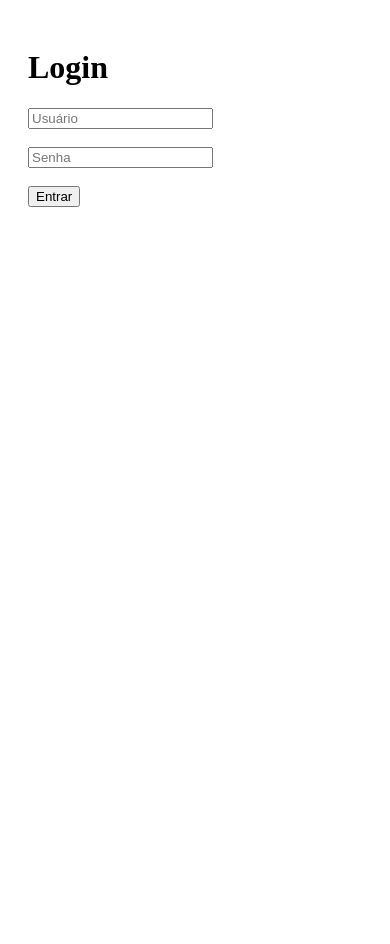
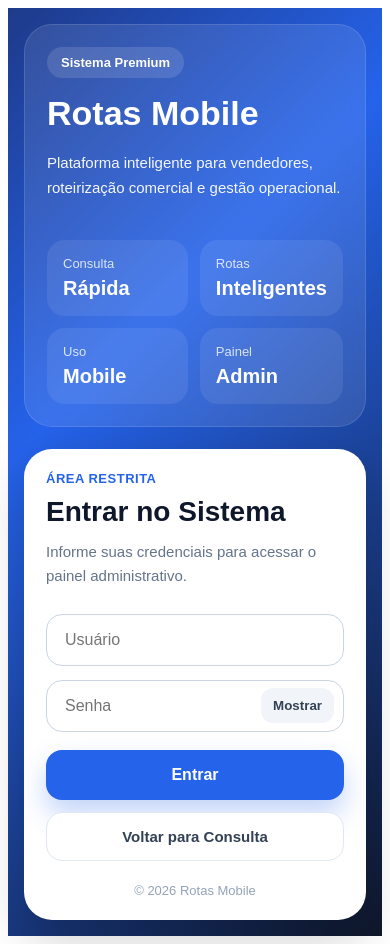
Before and after one commit to projetosdigs-web/rotas-web, a React (Vite) app: page /login in a window 390 px wide. Before the commit the page ends 844 px from the top, so only its background shows below. Built offline with nearby package versions, Linux system fonts and the light colour scheme.

Commit message:
mobile first dashboard

```diff
--- a/src/pages/Dashboard.jsx
+++ b/src/pages/Dashboard.jsx
@@ -1,7 +1,19 @@
 import { useNavigate } from "react-router-dom";
+import { useEffect, useState } from "react";
 
 export default function Dashboard() {
   const navigate = useNavigate();
+  const [isMobile, setIsMobile] = useState(false);
+
+  useEffect(() => {
+    function handleResize() {
+      setIsMobile(window.innerWidth <= 768);
+    }
+
+    handleResize();
+    window.addEventListener("resize", handleResize);
+    return () => window.removeEventListener("resize", handleResize);
+  }, []);
 
   function logout() {
     localStorage.removeItem("token");
@@ -70,7 +82,7 @@ export default function Dashboard() {
         minHeight: "100vh",
         background:
           "linear-gradient(180deg, #eff6ff 0%, #f8fafc 45%, #ffffff 100%)",
-        padding: "28px 18px 48px",
+        padding: isMobile ? "18px 12px 36px" : "28px 18px 48px",
         fontFamily: "Arial, sans-serif",
       }}
     >
@@ -78,8 +90,8 @@ export default function Dashboard() {
         <div
           style={{
             background: "#ffffff",
-            borderRadius: 28,
-            padding: 30,
+            borderRadius: isMobile ? 20 : 28,
+            padding: isMobile ? 20 : 30,
             boxShadow: "0 18px 45px rgba(15,23,42,0.08)",
             border: "1px solid #e2e8f0",
             marginBottom: 24,
@@ -103,7 +115,7 @@ export default function Dashboard() {
           <h1
             style={{
               margin: 0,
-              fontSize: 40,
+              fontSize: isMobile ? 30 : 40,
               lineHeight: 1.1,
               color: "#0f172a",
             }}
@@ -115,7 +127,7 @@ export default function Dashboard() {
             style={{
               marginTop: 12,
               color: "#475569",
-              fontSize: 17,
+              fontSize: isMobile ? 15 : 17,
               lineHeight: 1.6,
               maxWidth: 800,
             }}
@@ -127,6 +139,7 @@ export default function Dashboard() {
           <div
             style={{
               display: "flex",
+              flexDirection: isMobile ? "column" : "row",
               gap: 12,
               flexWrap: "wrap",
               marginTop: 18,
@@ -135,6 +148,7 @@ export default function Dashboard() {
             <button
               onClick={() => ir("/consulta")}
               style={{
+                width: isMobile ? "100%" : "auto",
                 padding: "13px 18px",
                 borderRadius: 14,
                 border: "1px solid #dbeafe",
@@ -150,6 +164,7 @@ export default function Dashboard() {
             <button
               onClick={() => ir("/rotas-dia")}
               style={{
+                width: isMobile ? "100%" : "auto",
                 padding: "13px 18px",
                 borderRadius: 14,
                 border: "1px solid #e2e8f0",
@@ -167,7 +182,9 @@ export default function Dashboard() {
         <div
           style={{
             display: "grid",
-            gridTemplateColumns: "repeat(auto-fit, minmax(280px, 1fr))",
+            gridTemplateColumns: isMobile
+              ? "1fr"
+              : "repeat(auto-fit, minmax(280px, 1fr))",
             gap: 18,
           }}
         >
@@ -178,7 +195,7 @@ export default function Dashboard() {
               style={{
                 background: "#ffffff",
                 borderRadius: 22,
-                padding: 22,
+                padding: isMobile ? 18 : 22,
                 boxShadow: "0 10px 30px rgba(15,23,42,0.08)",
                 border: "1px solid #e2e8f0",
                 cursor: "pointer",
@@ -187,14 +204,18 @@ export default function Dashboard() {
                 transition: "all 0.2s ease",
               }}
               onMouseEnter={(e) => {
+                if (!isMobile) {
                   e.currentTarget.style.transform = "translateY(-4px)";
                   e.currentTarget.style.boxShadow =
                     "0 16px 36px rgba(15,23,42,0.12)";
+                }
               }}
               onMouseLeave={(e) => {
+                if (!isMobile) {
                   e.currentTarget.style.transform = "translateY(0)";
                   e.currentTarget.style.boxShadow =
                     "0 10px 30px rgba(15,23,42,0.08)";
+                }
               }}
             >
               <div
@@ -224,7 +245,7 @@ export default function Dashboard() {
 
               <div
                 style={{
-                  fontSize: 28,
+                  fontSize: isMobile ? 24 : 28,
                   fontWeight: "bold",
                   color: "#0f172a",
                   lineHeight: 1.1,
@@ -251,6 +272,8 @@ export default function Dashboard() {
           <button
             onClick={logout}
             style={{
+              width: isMobile ? "100%" : "auto",
+              maxWidth: isMobile ? 320 : "none",
               padding: "15px 24px",
               borderRadius: 16,
               border: "none",
--- a/src/pages/Login.jsx
+++ b/src/pages/Login.jsx
@@ -1,12 +1,32 @@
-import { useState } from "react";
+import { useState, useEffect } from "react";
 import { api } from "../services/api";
 
 export default function Login() {
   const [username, setUsername] = useState("");
   const [password, setPassword] = useState("");
+  const [loading, setLoading] = useState(false);
+  const [mostrarSenha, setMostrarSenha] = useState(false);
+  const [isMobile, setIsMobile] = useState(false);
+
+  useEffect(() => {
+    function handleResize() {
+      setIsMobile(window.innerWidth <= 768);
+    }
+
+    handleResize();
+    window.addEventListener("resize", handleResize);
+    return () => window.removeEventListener("resize", handleResize);
+  }, []);
 
   async function handleLogin() {
+    if (!username || !password) {
+      alert("Preencha usuário e senha");
+      return;
+    }
+
     try {
+      setLoading(true);
+
       const res = await api.post("/auth/login", {
         username,
         password,
@@ -15,28 +35,284 @@ export default function Login() {
       localStorage.setItem("token", res.data.access_token);
       window.location.href = "/dashboard";
     } catch (err) {
-      alert("Erro no login");
+      alert("Usuário ou senha inválidos");
+    } finally {
+      setLoading(false);
     }
   }
 
   return (
-    <div style={{ padding: 20 }}>
-      <h1>Login</h1>
+    <div
+      style={{
+        minHeight: "100vh",
+        background:
+          "linear-gradient(135deg, #1e3a8a 0%, #2563eb 35%, #0f172a 100%)",
+        display: "flex",
+        alignItems: "center",
+        justifyContent: "center",
+        padding: 16,
+        fontFamily: "Arial, sans-serif",
+      }}
+    >
+      <div
+        style={{
+          width: "100%",
+          maxWidth: 1080,
+          display: "grid",
+          gridTemplateColumns: isMobile ? "1fr" : "1.1fr 0.9fr",
+          gap: 22,
+          alignItems: "stretch",
+        }}
+      >
+        {/* LADO ESQUERDO */}
+        <div
+          style={{
+            background: "rgba(255,255,255,0.10)",
+            border: "1px solid rgba(255,255,255,0.12)",
+            backdropFilter: "blur(10px)",
+            borderRadius: 28,
+            padding: isMobile ? 22 : 34,
+            color: "#fff",
+            display: "flex",
+            flexDirection: "column",
+            justifyContent: "space-between",
+          }}
+        >
+          <div>
+            <div
+              style={{
+                display: "inline-flex",
+                padding: "8px 14px",
+                borderRadius: 999,
+                background: "rgba(255,255,255,0.12)",
+                fontSize: 13,
+                fontWeight: "bold",
+                marginBottom: 18,
+              }}
+            >
+              Sistema Premium
+            </div>
 
+            <h1
+              style={{
+                margin: 0,
+                fontSize: isMobile ? 34 : 48,
+                lineHeight: 1.05,
+              }}
+            >
+              Rotas Mobile
+            </h1>
+
+            <p
+              style={{
+                marginTop: 18,
+                fontSize: isMobile ? 15 : 18,
+                lineHeight: 1.7,
+                opacity: 0.95,
+                maxWidth: 520,
+              }}
+            >
+              Plataforma inteligente para vendedores, roteirização comercial e
+              gestão operacional.
+            </p>
+          </div>
+
+          <div
+            style={{
+              display: "grid",
+              gridTemplateColumns: "1fr 1fr",
+              gap: 12,
+              marginTop: 24,
+            }}
+          >
+            {[
+              { t: "Consulta", v: "Rápida" },
+              { t: "Rotas", v: "Inteligentes" },
+              { t: "Uso", v: "Mobile" },
+              { t: "Painel", v: "Admin" },
+            ].map((item, i) => (
+              <div
+                key={i}
+                style={{
+                  background: "rgba(255,255,255,0.08)",
+                  borderRadius: 18,
+                  padding: 16,
+                }}
+              >
+                <div
+                  style={{
+                    fontSize: 13,
+                    opacity: 0.8,
+                    marginBottom: 6,
+                  }}
+                >
+                  {item.t}
+                </div>
+
+                <div
+                  style={{
+                    fontSize: 20,
+                    fontWeight: "bold",
+                  }}
+                >
+                  {item.v}
+                </div>
+              </div>
+            ))}
+          </div>
+        </div>
+
+        {/* LADO DIREITO LOGIN */}
+        <div
+          style={{
+            background: "#ffffff",
+            borderRadius: 28,
+            padding: isMobile ? 22 : 34,
+            boxShadow: "0 20px 50px rgba(0,0,0,0.18)",
+          }}
+        >
+          <div
+            style={{
+              fontSize: 13,
+              color: "#2563eb",
+              fontWeight: "bold",
+              marginBottom: 10,
+              textTransform: "uppercase",
+              letterSpacing: 0.5,
+            }}
+          >
+            Área Restrita
+          </div>
+
+          <h2
+            style={{
+              margin: 0,
+              fontSize: isMobile ? 28 : 34,
+              color: "#0f172a",
+            }}
+          >
+            Entrar no Sistema
+          </h2>
+
+          <p
+            style={{
+              marginTop: 12,
+              color: "#64748b",
+              lineHeight: 1.6,
+              fontSize: 15,
+            }}
+          >
+            Informe suas credenciais para acessar o painel administrativo.
+          </p>
+
+          <div style={{ marginTop: 26 }}>
             <input
               placeholder="Usuário"
+              value={username}
               onChange={(e) => setUsername(e.target.value)}
+              onKeyDown={(e) => e.key === "Enter" && handleLogin()}
+              style={{
+                width: "100%",
+                padding: "16px 18px",
+                borderRadius: 16,
+                border: "1px solid #cbd5e1",
+                fontSize: 16,
+                marginBottom: 14,
+                boxSizing: "border-box",
+                outline: "none",
+              }}
             />
-      <br /><br />
 
+            <div style={{ position: "relative" }}>
               <input
                 placeholder="Senha"
-        type="password"
+                type={mostrarSenha ? "text" : "password"}
+                value={password}
                 onChange={(e) => setPassword(e.target.value)}
+                onKeyDown={(e) => e.key === "Enter" && handleLogin()}
+                style={{
+                  width: "100%",
+                  padding: "16px 18px",
+                  paddingRight: 95,
+                  borderRadius: 16,
+                  border: "1px solid #cbd5e1",
+                  fontSize: 16,
+                  boxSizing: "border-box",
+                  outline: "none",
+                }}
               />
-      <br /><br />
 
-      <button onClick={handleLogin}>Entrar</button>
+              <button
+                onClick={() => setMostrarSenha(!mostrarSenha)}
+                style={{
+                  position: "absolute",
+                  right: 10,
+                  top: 8,
+                  border: "none",
+                  background: "#f1f5f9",
+                  padding: "10px 12px",
+                  borderRadius: 12,
+                  cursor: "pointer",
+                  fontWeight: "bold",
+                  color: "#334155",
+                }}
+              >
+                {mostrarSenha ? "Ocultar" : "Mostrar"}
+              </button>
+            </div>
+
+            <button
+              onClick={handleLogin}
+              disabled={loading}
+              style={{
+                width: "100%",
+                marginTop: 18,
+                padding: "16px 18px",
+                borderRadius: 16,
+                border: "none",
+                background: "#2563eb",
+                color: "#fff",
+                fontSize: 16,
+                fontWeight: "bold",
+                cursor: "pointer",
+                boxShadow: "0 14px 28px rgba(37,99,235,0.28)",
+              }}
+            >
+              {loading ? "Entrando..." : "Entrar"}
+            </button>
+
+            <a href="/consulta" style={{ textDecoration: "none" }}>
+              <button
+                style={{
+                  width: "100%",
+                  marginTop: 12,
+                  padding: "15px 18px",
+                  borderRadius: 16,
+                  border: "1px solid #e2e8f0",
+                  background: "#fff",
+                  color: "#334155",
+                  fontSize: 15,
+                  fontWeight: "bold",
+                  cursor: "pointer",
+                }}
+              >
+                Voltar para Consulta
+              </button>
+            </a>
+          </div>
+
+          <div
+            style={{
+              marginTop: 22,
+              textAlign: "center",
+              color: "#94a3b8",
+              fontSize: 13,
+            }}
+          >
+            © 2026 Rotas Mobile
+          </div>
+        </div>
+      </div>
     </div>
   );
 }
```
Lines whose indentation alone changed are shown as unchanged.
